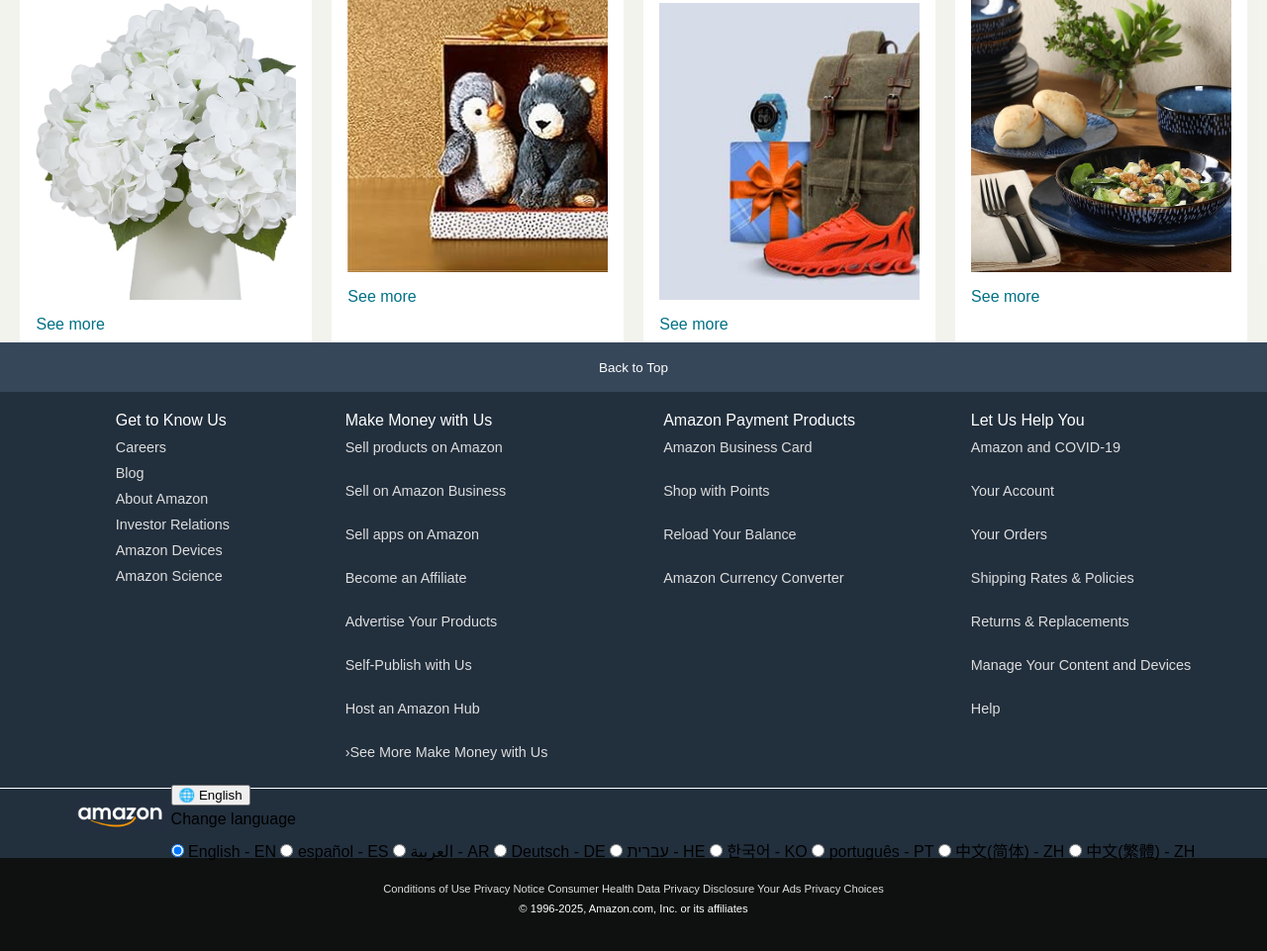
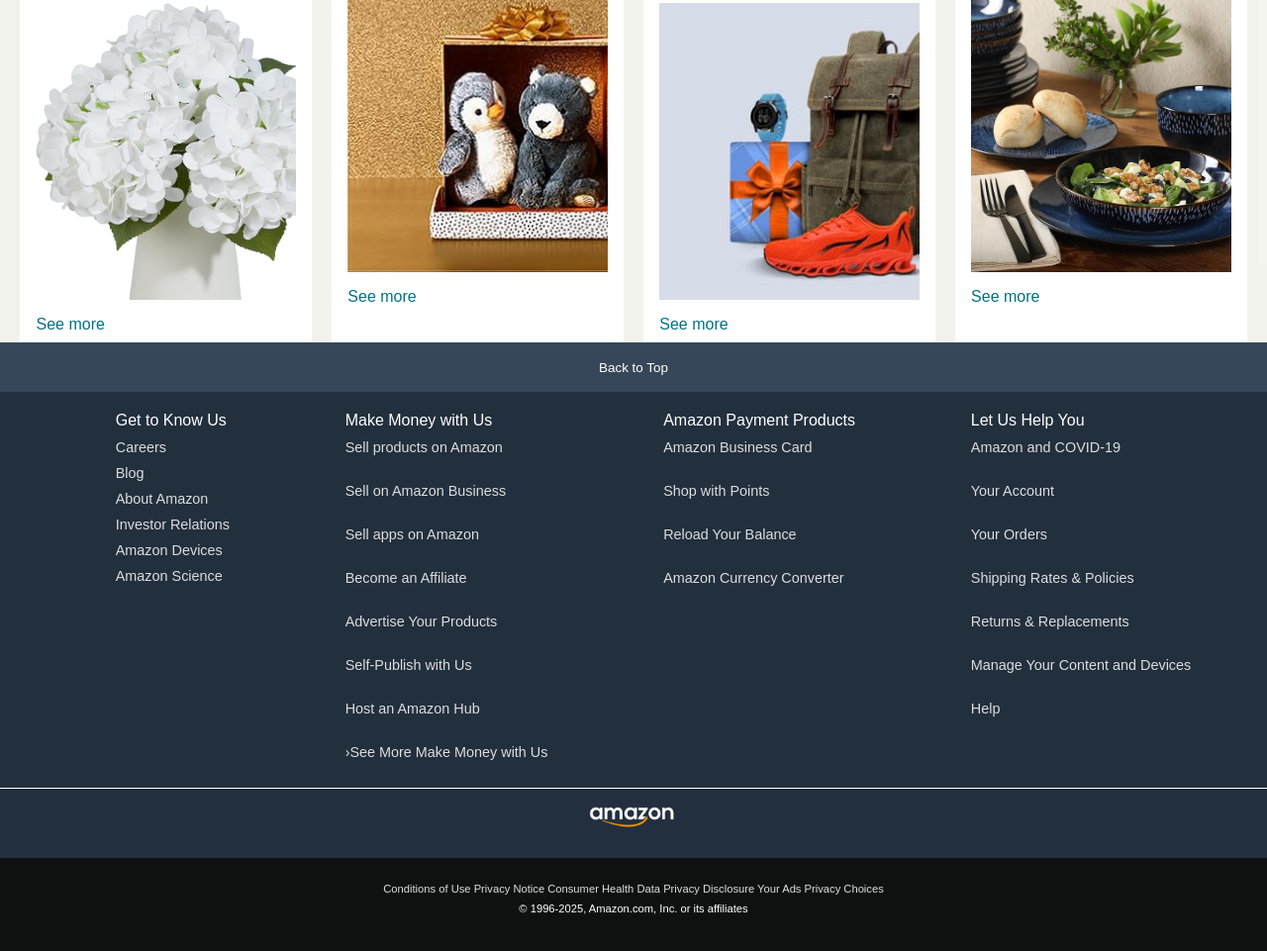
Before and after one commit to dipti-bot/Amazon, a plain HTML site: page index.html in a window 1280 px wide. Shown: the part 1004-1965 px from the top of the page at 99% size. Drawn offline with Linux system fonts and the light colour scheme.

Commit message:
Update index.html

```diff
--- a/index.html
+++ b/index.html
@@ -186,21 +186,6 @@
             <div class="foot-panel3">
                 <div class="logo">
                 </div>
-                <div class="language-dropdown">
-            <button id="langBtn">🌐 English</button>
-            <div class="lang-menu" id="langMenu">
-                <p style="margin: 5px 0 10px;">Change language</p>
-                <label><input type="radio" name="lang" value="en" checked> English - EN</label>
-                <label><input type="radio" name="lang" value="es"> español - ES</label>
-                <label><input type="radio" name="lang" value="ar"> العربية - AR</label>
-                <label><input type="radio" name="lang" value="de"> Deutsch - DE</label>
-                <label><input type="radio" name="lang" value="he"> עברית - HE</label>
-                <label><input type="radio" name="lang" value="ko"> 한국어 - KO</label>
-                <label><input type="radio" name="lang" value="pt"> português - PT</label>
-                <label><input type="radio" name="lang" value="zh-CN"> 中文(简体) - ZH</label>
-                <label><input type="radio" name="lang" value="zh-TW"> 中文(繁體) - ZH</label>
-            </div>
-        </div>
             </div>
 
             <div class="foot-panel4">
```
